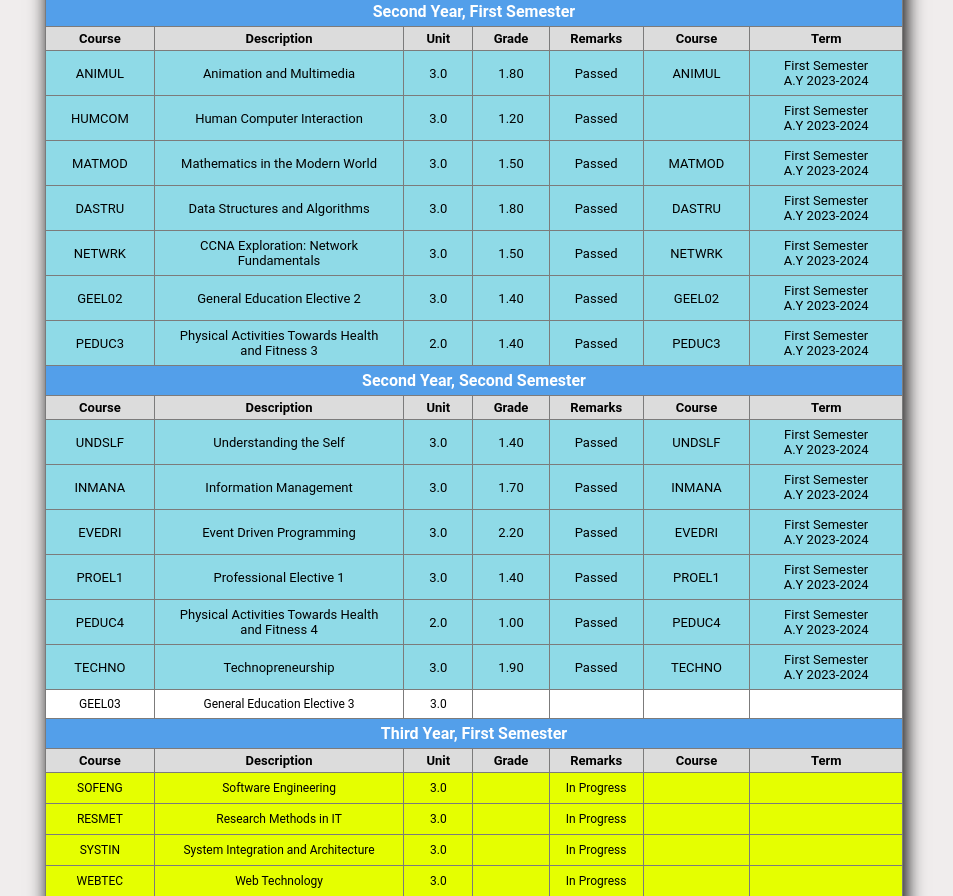
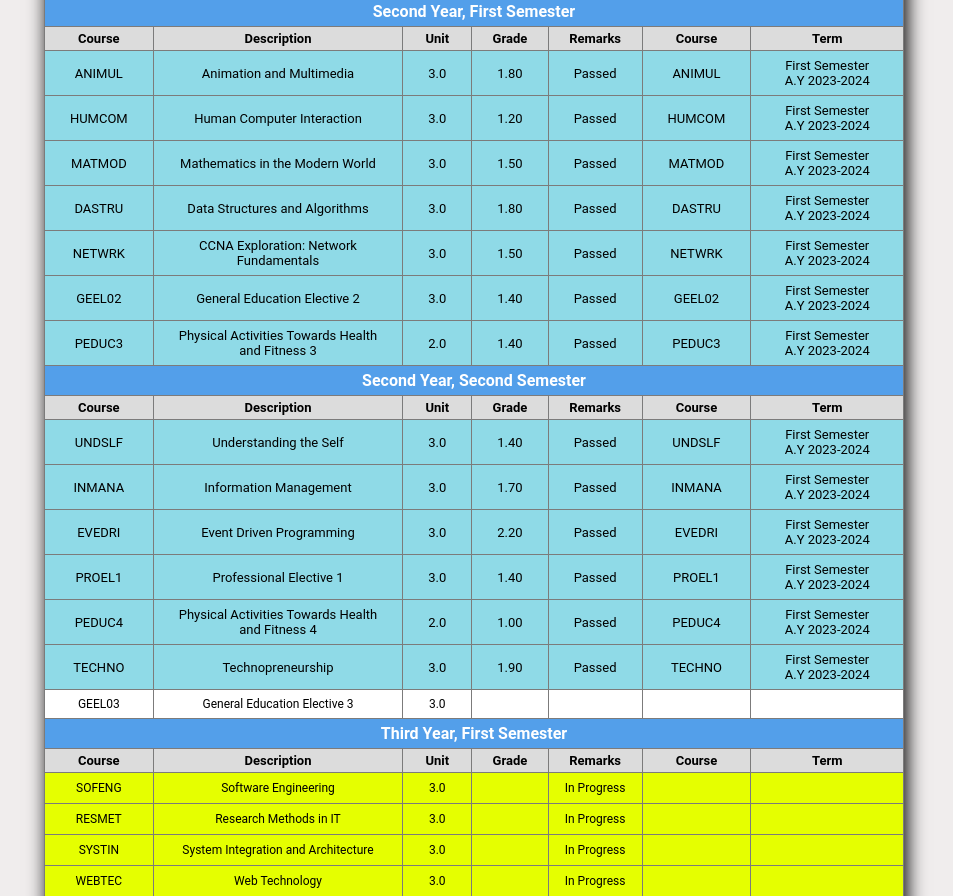
Before and after one commit to brickshow/web-tech-Activity2, a plain HTML site: page index.html in a window 1280 px wide. Shown: the part 894-1790 px from the top of the page, without its empty margins (166-1119 px from the left). Drawn offline with Linux system fonts and the light colour scheme.

Commit message:
Update index.html

```diff
--- a/index.html
+++ b/index.html
@@ -235,7 +235,7 @@
                     <td class="table-value-passed">3.0</td>
                     <td class="table-value-passed">1.20</td>
                     <td class="table-value-passed">Passed</td>
-                    <td class="table-value-passed"></td>
+                    <td class="table-value-passed">HUMCOM</td>
                     <td class="table-value-passed">First Semester <br> A.Y 2023-2024</td>
                 </tr>
 
```
